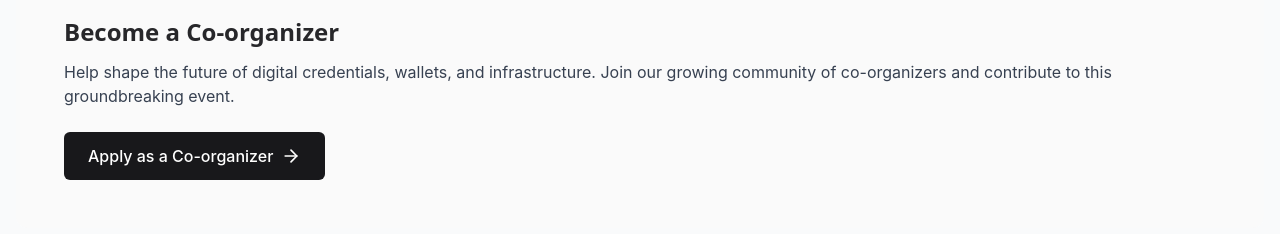
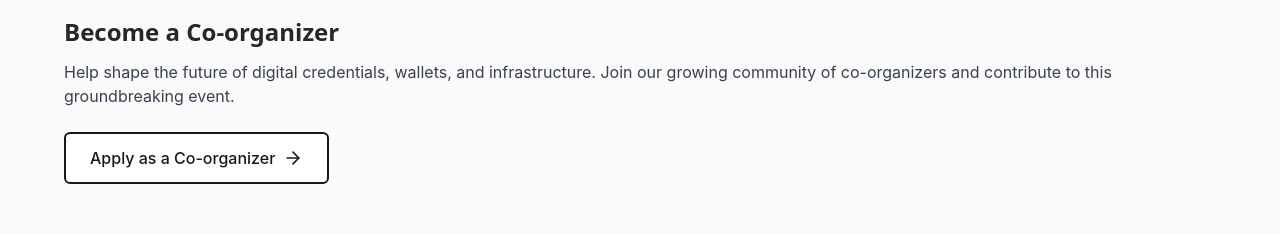
Before and after one commit to simontuck/gdc2025-website, a React (Vite) app: page / in a window 1280 px wide. Shown: the part 2660-2894 px from the top of the page. Built offline with nearby package versions, Linux system fonts and the light colour scheme; no server answers; the database is empty.

Commit message:
Update button styles

```diff
--- a/src/components/Partners.tsx
+++ b/src/components/Partners.tsx
@@ -172,7 +172,7 @@ const CoOrganizers: React.FC<CoOrganizersProps> = ({ onCoOrganizerClick }) => {
             </div>
             <a
               href="mailto:info@globaldigitalcollaboration.org?subject=GDC25%20Co-organizer%20Application"
-              className="btn btn-primary w-fit flex items-center"
+              className="btn btn-secondary w-fit flex items-center"
             >
               Apply as a Co-organizer
               <ArrowRight className="ml-2 h-5 w-5" />
--- a/src/index.css
+++ b/src/index.css
@@ -23,7 +23,7 @@
   }
 
   .btn-secondary {
-    @apply bg-secondary-500 text-white hover:bg-secondary-600 focus:ring-4 focus:ring-secondary-300;
+    @apply bg-white text-primary-500 border-2 border-primary-500 hover:bg-primary-50 focus:ring-4 focus:ring-primary-300;
   }
 
   .btn-outline {
```
